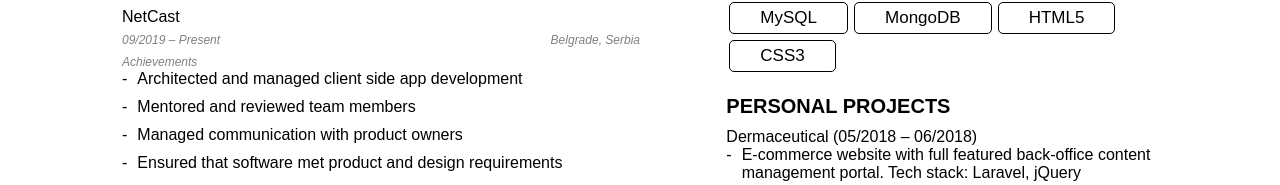
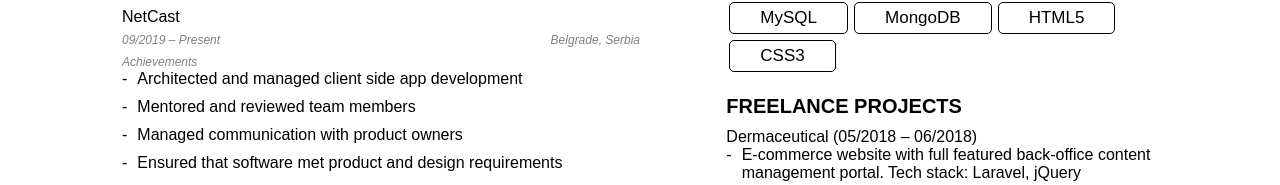
Before and after one commit to markorusic/resume, a React (Create React App) app: page / in a window 1280 px wide. Shown: the part 539-724 px from the top of the page. Built offline with nearby package versions, Linux system fonts and the light colour scheme.

Commit message:
update section title

```diff
--- a/src/resume-v1/index.js
+++ b/src/resume-v1/index.js
@@ -57,7 +57,7 @@
               <TagCard key={skill}>{skill}</TagCard>
             ))}
           </Section>
-          <Section title="Personal projects">
+          <Section title="Freelance projects">
             {resume.projects.map(project => (
               <Div
                 key={project.id}
```
Also changed, not shown: 2 other files (tests, documents, lock files or other folders).
